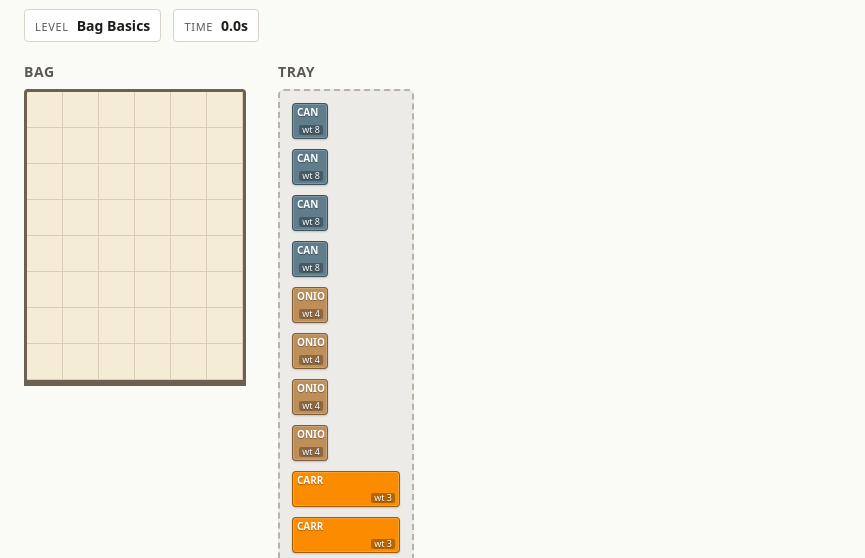
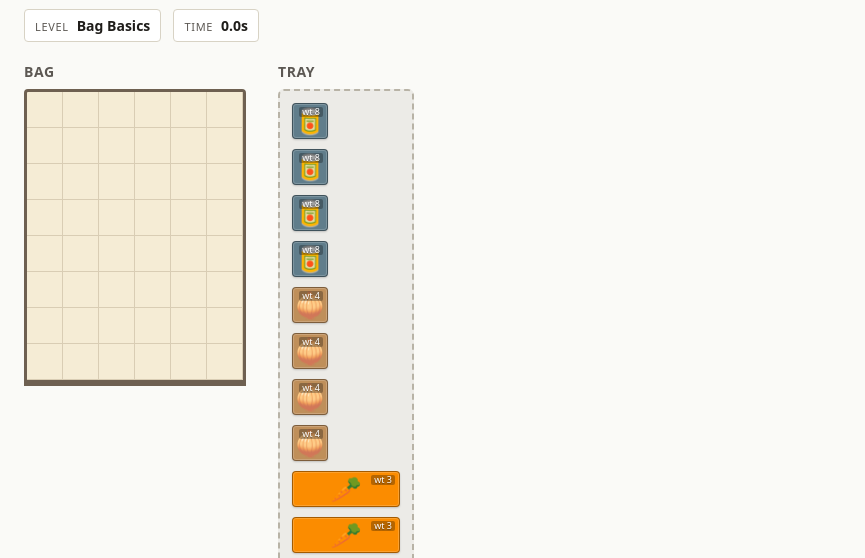
Before and after one commit to wenqinglim/self-checkout, a website with bundled scripts: page index.html in a window 1280 px wide. Shown: the part 79-637 px from the top of the page, without its empty margins (0-865 px from the left). Built offline with nearby package versions, Linux system fonts and the light colour scheme.

Commit message:
Replace per-item short tags with emojis
The 4-letter abbreviations (CAN, SODA, WMLN, BAGT…) are hard to read
and often opaque on first sight. Each item now carries a single emoji
that renders centered in the cell, sized proportionally to the item's
shorter footprint edge so 1x1 chips stay legible while 3x3 boxes read
as full icons. Item names still appear on hover via the `title` attr.

Why: the player needs to know *what* an item is at a glance to reason
about its weight and fragility; cryptic four-letter codes were doing
the opposite. Emoji are universal and footprint-aware.

Logic, scoring, and the breakage model are untouched; bag and tray
sizes are intentionally left for a separate PR. All 36 logic tests
pass.

```diff
--- a/data/items.js
+++ b/data/items.js
@@ -8,7 +8,8 @@
 //   strength  — HIDDEN; max loadFromAbove*CARRY_FACTOR before the item breaks
 //   value     — points awarded if the item survives the carry
 //   color     — placeholder visual; readable rectangles for the MVP
-//   tag       — short shorthand the player can read on the rectangle
+//   emoji     — single glyph rendered centered on the rectangle as the
+//               in-cell label; sized proportional to footprint by render.js
 //
 // The grid unit was halved in `feature/halve-grid-resolution`: a 1x1 cell is
 // now the size of a small can. Larger items are sized in multiples of that.
@@ -25,7 +26,7 @@
     strength: 60,
     value: 30,
     color: "#2e7d32",
-    tag: "WMLN",
+    emoji: "🍉",
   },
   canned: {
     id: "canned",
@@ -35,7 +36,7 @@
     strength: 45,
     value: 10,
     color: "#607d8b",
-    tag: "CAN",
+    emoji: "🥫",
   },
   soda: {
     id: "soda",
@@ -45,7 +46,7 @@
     strength: 30,
     value: 15,
     color: "#1565c0",
-    tag: "SODA",
+    emoji: "🥤",
   },
   cereal: {
     id: "cereal",
@@ -55,7 +56,7 @@
     strength: 14,
     value: 12,
     color: "#ef6c00",
-    tag: "CER",
+    emoji: "🥣",
   },
   bread: {
     id: "bread",
@@ -65,7 +66,7 @@
     strength: 5,
     value: 20,
     color: "#c69c6d",
-    tag: "BRD",
+    emoji: "🍞",
   },
   eggs: {
     id: "eggs",
@@ -75,7 +76,7 @@
     strength: 3,
     value: 35,
     color: "#fbc02d",
-    tag: "EGGS",
+    emoji: "🥚",
   },
   chips: {
     id: "chips",
@@ -85,7 +86,7 @@
     strength: 2,
     value: 8,
     color: "#e53935",
-    tag: "CHP",
+    emoji: "🍟",
   },
   jar: {
     id: "jar",
@@ -95,7 +96,7 @@
     strength: 12,
     value: 25,
     color: "#8e63b5",
-    tag: "JAR",
+    emoji: "🫙",
   },
   strawberries: {
     id: "strawberries",
@@ -105,7 +106,7 @@
     strength: 4,
     value: 22,
     color: "#e91e63",
-    tag: "STRW",
+    emoji: "🍓",
   },
   bananas: {
     id: "bananas",
@@ -115,7 +116,7 @@
     strength: 6,
     value: 18,
     color: "#fdd835",
-    tag: "BNNA",
+    emoji: "🍌",
   },
   greens: {
     id: "greens",
@@ -125,7 +126,7 @@
     strength: 4,
     value: 15,
     color: "#7cb342",
-    tag: "GRN",
+    emoji: "🥬",
   },
   potatoes: {
     id: "potatoes",
@@ -135,7 +136,7 @@
     strength: 50,
     value: 18,
     color: "#8d6e63",
-    tag: "POTA",
+    emoji: "🥔",
   },
   onions: {
     id: "onions",
@@ -145,7 +146,7 @@
     strength: 30,
     value: 12,
     color: "#bf8f5a",
-    tag: "ONIO",
+    emoji: "🧅",
   },
   carrots: {
     id: "carrots",
@@ -155,7 +156,7 @@
     strength: 20,
     value: 14,
     color: "#fb8c00",
-    tag: "CARR",
+    emoji: "🥕",
   },
 
   // --- Odd-aspect-ratio items unlocked by the finer grid ------------------
@@ -170,7 +171,7 @@
     strength: 4,
     value: 16,
     color: "#d2a35c",
-    tag: "BAGT",
+    emoji: "🥖",
   },
 
   // Wine: 1x3, narrow and tall. Has real heft but mid-fragile — it can hold
@@ -184,7 +185,7 @@
     strength: 10,
     value: 30,
     color: "#7a1f3d",
-    tag: "WINE",
+    emoji: "🍷",
   },
 
   // Pizza: 3x3, a big flat box. Surprisingly fragile — strength 6 means a
@@ -199,7 +200,7 @@
     strength: 6,
     value: 28,
     color: "#c83e3e",
-    tag: "PIZA",
+    emoji: "🍕",
   },
 
   // Flour: 2x2 rigid bag of flour. Bulky, mid-weight, and tough — a reasonable
@@ -212,6 +213,6 @@
     strength: 25,
     value: 14,
     color: "#efe7d4",
-    tag: "FLOU",
+    emoji: "🌾",
   },
 };
--- a/src/render.js
+++ b/src/render.js
@@ -119,11 +119,14 @@
     el.style.height = `calc(var(--cell) * ${item.footprint.h})`;
   }
 
-  // Use the short `tag` in-cell — the full `name` wraps awkwardly on 1×1
-  // footprints. The full name is available on the wrapper's `title` attr.
+  // The emoji is the primary in-cell identifier; the full `name` lives on
+  // the wrapper's `title` attr. Size scales with the item's shorter edge so
+  // a 1×1 can stays legible while a 3×3 watermelon reads as a big icon.
   const label = document.createElement("div");
   label.className = "item-label";
-  label.textContent = item.tag;
+  label.textContent = item.emoji;
+  const scale = Math.min(item.footprint.w, item.footprint.h);
+  label.style.setProperty("--emoji-scale", scale);
   el.appendChild(label);
 
   const weight = document.createElement("div");
--- a/style.css
+++ b/style.css
@@ -122,11 +122,24 @@
 }
 
 /* Both children are promoted above the .item.damaged ::after overlay
- * (which paints last as a sibling and would otherwise obscure them). */
+ * (which paints last as a sibling and would otherwise obscure them).
+ *
+ * The label is the emoji glyph. It fills the item area and is centered so
+ * 1×1 chips and 3×3 boxes both read at a glance. `--emoji-scale` is set
+ * inline per-item to min(footprint.w, footprint.h) — bigger items get
+ * bigger glyphs without overflowing the cell. */
 .item-label {
-  font-weight: 600;
-  position: relative;
+  position: absolute;
+  inset: 0;
+  display: flex;
+  align-items: center;
+  justify-content: center;
+  font-size: calc(var(--cell) * var(--emoji-scale, 1) * 0.7);
+  line-height: 1;
   z-index: 1;
+  /* Emoji don't need the readability text-shadow inherited from .item, and
+   * it muddies the glyphs. */
+  text-shadow: none;
 }
 
 .item-weight {
```
